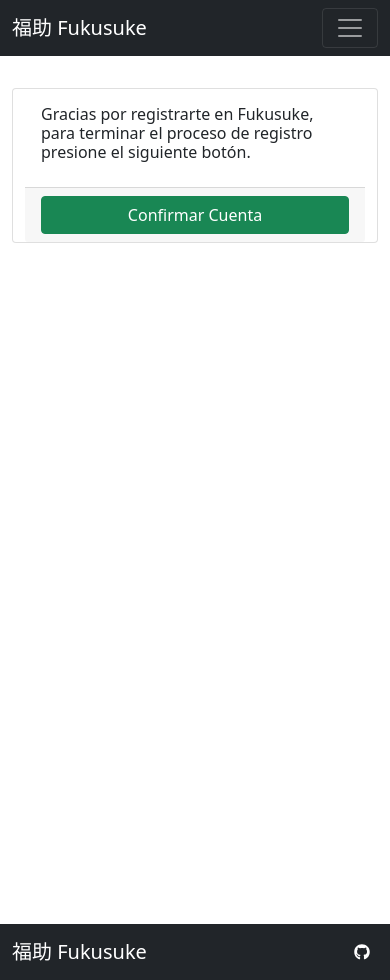
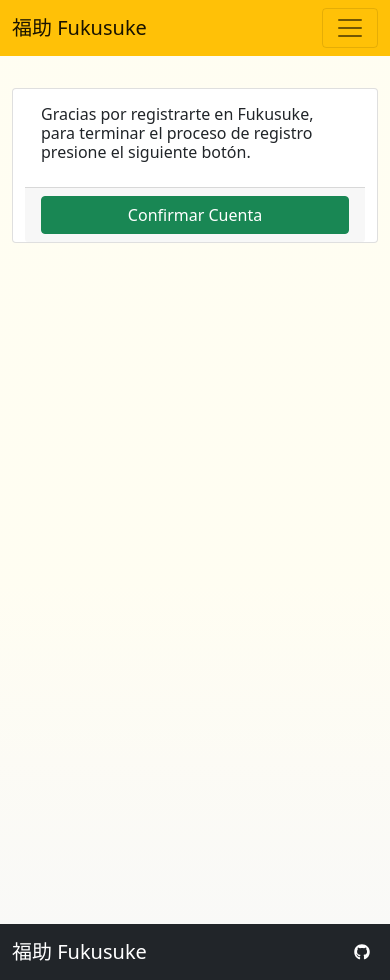
Before and after one commit to Giraalexis/Fukusuke, a Next.js app in the folder fukusuke-web/: page /confirm/1 in a window 390 px wide. Built offline with nearby package versions, Linux system fonts and the light colour scheme; no server answers.

Commit message:
Mejoras Visuales: Colores

```diff
--- a/fukusuke-web/components/Carousel.js
+++ b/fukusuke-web/components/Carousel.js
@@ -3,7 +3,7 @@ import Router from "next/router";
 const Carousel = (props)=>{
   let isFirst = 0; //para colocar la classe 'active' al primer elemento que sea promocion
   return(
-    <div id="carousel" className="carousel carousel-dark slide carousel-fade shadow" data-bs-ride="carousel">
+    <div id="carousel" className="carousel carousel-dark slide carousel-fade sombra" data-bs-ride="carousel">
       <div className="carousel-inner">
         {props.products.map((product, index)=>{
           if(product.state){
@@ -11,7 +11,7 @@ const Carousel = (props)=>{
               isFirst += 1;
               return (
                 <div key={product.id} className={"carousel-item active"} onClick={() => Router.push(`/detailProduct/[id]`, `/detailProduct/${product.id}`)}>
-                  <img src={product.image} style={{width:'100%', height:'40vh',opacity:'0.8'}} className="rounded btn mx-auto d-block p-0"
+                  <img src={product.image} style={{width:'100%', height:'40vh'}} className="rounded btn mx-auto d-block p-0"
                     onError={(e)=>{e.target.onerror = null; e.target.src="/Sushi404.png"}}/>
                   <div className="carousel-caption d-md-block ">
                     <h1 className="tertiary-text text-stroke font-weight-bold text-uppercase">{product.name}</h1>
@@ -22,7 +22,7 @@ const Carousel = (props)=>{
             }else if(product.promotion ){
               return (
                 <div key={product.id} className={"carousel-item"} onClick={() => Router.push(`/detailProduct/[id]`, `/detailProduct/${product.id}`)}>
-                  <img src={product.image} style={{width:'100%', height:'40vh', opacity:'0.8'}} className="rounded btn sombra mx-auto d-block p-0"
+                  <img src={product.image} style={{width:'100%', height:'40vh'}} className="rounded btn sombra mx-auto d-block p-0"
                     onError={(e)=>{e.target.onerror = null; e.target.src="/Sushi404.png"}}/>
                   <div className="carousel-caption d-md-block">
                     <h1 className="tertiary-text text-stroke font-weight-bold text-uppercase">{product.name}</h1>
--- a/fukusuke-web/components/Navigation.js
+++ b/fukusuke-web/components/Navigation.js
@@ -39,7 +39,7 @@ const Navigation = () => {
   }
 
   return(
-    <nav className="navbar navbar-expand-lg navbar-dark bg-dark ">
+    <nav className="navbar navbar-expand-lg navbar-light bg-warning ">
       <div className="container-fluid">
         <Link href="/"><a className="navbar-brand">福助 Fukusuke</a></Link>
         <button className="navbar-toggler" type="button" data-bs-toggle="collapse" data-bs-target="#navbarNavAltMarkup" aria-controls="navbarNavAltMarkup" aria-expanded="false" aria-label="Toggle navigation">
--- a/fukusuke-web/components/card/CardProducto.js
+++ b/fukusuke-web/components/card/CardProducto.js
@@ -122,7 +122,8 @@ const CardProducto = (props) =>{
       {viewProducts.map(product=>{
         if(product.state && product.stock > 0){//si su estado es activo y tienen stock
           return(
-            <form key={product.id} className="sombra col-lg-4 col-md-6 col-sm-12 mx-auto pt-3 " >
+            <form key={product.id} className="col-lg-4 col-md-6 col-sm-12  pt-3 " >
+              <div className="sombra">
                 <div className="card card-body text-center btn " onClick={() => Router.push(`/detailProduct/[id]`, `/detailProduct/${product.id}`)}>
                   <img src={product.image} className="img-fluid rounded mx-auto d-block" style={{width:'100%', height:'20vh'}} alt=""
                   onError={(e)=>{e.target.onerror = null; e.target.src="/Sushi404.png"}}/>
@@ -141,6 +142,8 @@ const CardProducto = (props) =>{
                     </button>
                   </div>
                 </div>
+              </div>
+
             </form>
           )
         }
--- a/fukusuke-web/pages/account/components/purchases.js
+++ b/fukusuke-web/pages/account/components/purchases.js
@@ -37,8 +37,8 @@ const Purchases = ()=>{
   return(
     <div className="row mt-4">
       <div className="col-lg-10 col-md-10 col-sm-12 mx-auto p-0 card">
-        <div className="card-header">
-          <h5>Compras</h5>
+        <div className="card-header bg-primary bg-gradient">
+          <h5 className="card-title text-white">Compras</h5>
         </div>
         {ticket.map((ticket)=>{
           return(
--- a/fukusuke-web/pages/account/sailDetail/[id].js
+++ b/fukusuke-web/pages/account/sailDetail/[id].js
@@ -85,10 +85,11 @@ const SailDetail = (props)=>{
       </Head>
       <div className="row mt-4">
         <div className="col-lg-10 col-md-10 col-sm-12 mx-auto p-0 card">
-          <div className="card-header pt-3">
-            <h6>Boleta N° {props.ticket.id || 'Error al cargar'}</h6>
+          <div className="card-header bg-primary bg-gradient pt-3">
+            <h6 className="card-title text-white">Boleta N° {props.ticket.id || 'Error al cargar'}</h6>
           </div>
           <div className="card-body">
+            <h6>Detalle</h6>
             {detalle.map((sailDetail)=>{
               return(
                 <div key={sailDetail.id} className="card card-body mb-3">
--- a/fukusuke-web/styles/globals.css
+++ b/fukusuke-web/styles/globals.css
@@ -4,14 +4,18 @@ body {
   margin: 0;
   font-family: cursive,-apple-system, BlinkMacSystemFont, Segoe UI, Roboto, Oxygen,
     Ubuntu, Cantarell, Fira Sans, Droid Sans, Helvetica Neue, sans-serif;
-  background-color: #eaeaea;
+
+    background: rgb(122,122,122);
+    background: linear-gradient(0deg, rgba(122,122,122,0.05) 0%, rgba(255,220,0,0.05) 40%);
 }
 
 a {
   color: inherit;
   text-decoration: none;
 }
-
+a:hover{
+  color: black;
+}
 * {
   box-sizing: border-box;
 }
@@ -19,20 +23,20 @@ a {
   min-height: 100vh;
 }
 .btn.sombra:hover{
-  box-shadow: 0 .5rem 1rem rgba(0,0,0,.15);
+  box-shadow: 0 .5rem 1rem rgba(0, 0, 0, 0.25);
 }
 .sombra:hover{
-  box-shadow: 0 .5rem 1rem rgba(0,0,0,.15);
+  box-shadow: 0 .5rem 1rem rgba(0,0,0,0.25);
 }
 /*Nav-Link*/
 .nav-link{
-  border-bottom: 1px solid transparent;
+  border-bottom: 2px solid transparent;
 }
 .nav-link:hover{
-  border-bottom: 1px solid #eaeaea;
+  border-bottom: 2px solid #942d2d;
 }
 .nav-link.active{
-  border-bottom: 1px solid #ff2e63;
+  border-bottom: 2px solid #ff2e63;
 }
 /*Colores background*/
 .primary-background { background-color: #08d9d6; }
```
Also changed, not shown: fukusuke-web/pages/account/components/detailAccount.js (+4 -4 lines), 1 other file (tests, documents, lock files or other folders). Lines whose indentation alone changed are shown as unchanged.
